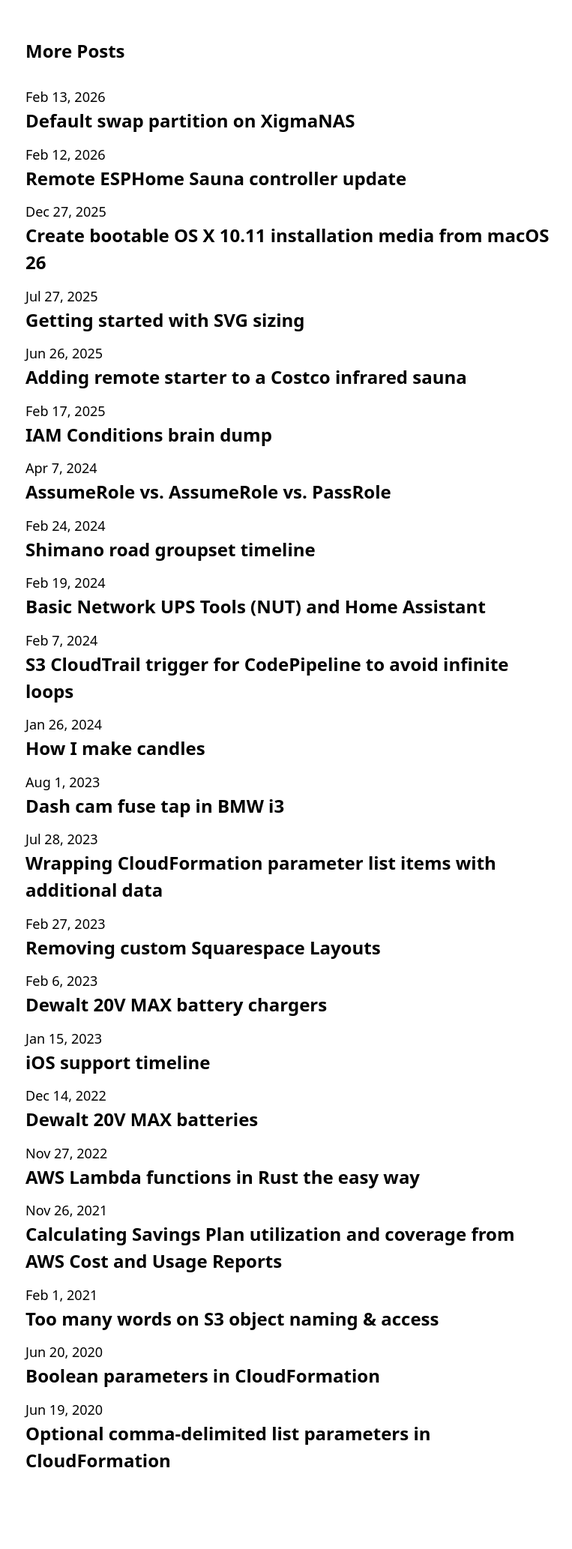
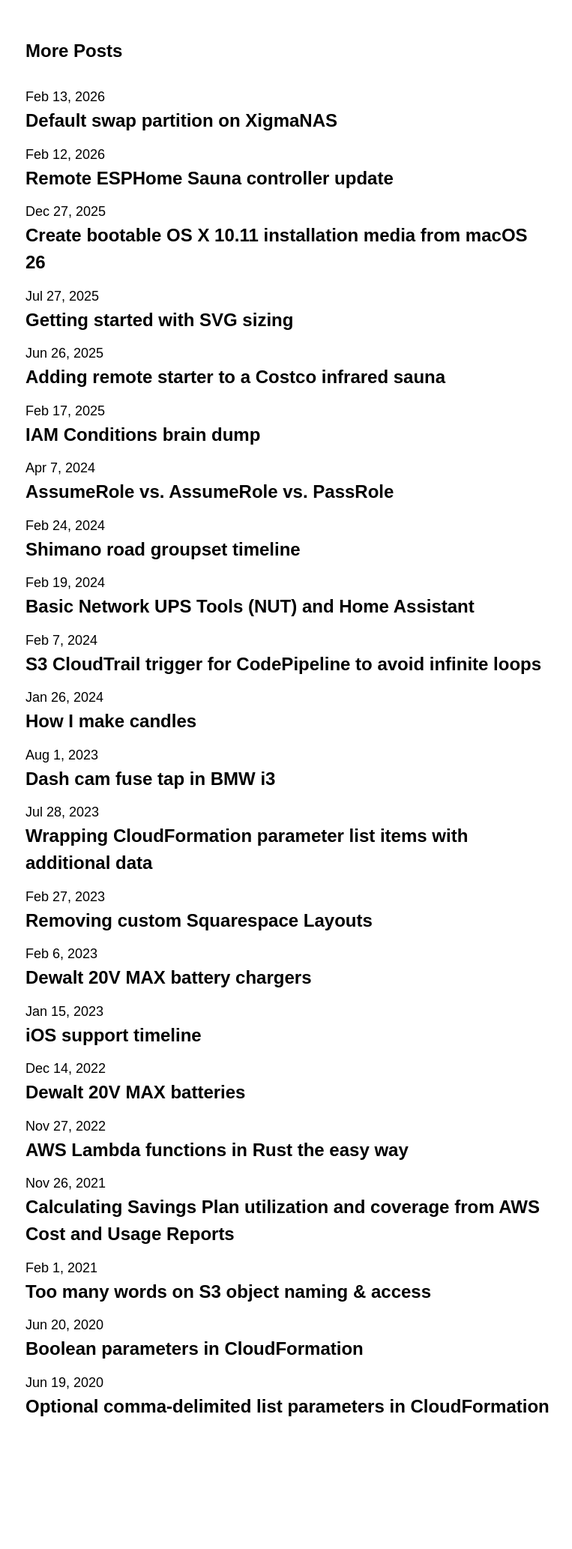
Before and after one commit to farski/awholenother.com, a Jekyll site: the page built from index.md, in a window 1280 px wide. Shown: the whole page at 75% size, without its empty margins (255-1018 px from the left). Built offline with Jekyll 4.4.1, drawn with Linux system fonts in a browser that asks for light colours; after the commit the page ends 1994 px from its top, so only the background shows below that.

Commit message:
Default to reading font rather than UI font

```diff
--- a/css/main.css
+++ b/css/main.css
@@ -65,7 +65,7 @@
 	background-color: var(--bg-color);
 	color: var(--body-copy-color-fallback);
 	color: var(--body-copy-color);
-	font-family: system-ui;
+	font-family: sans-serif;
 }
 
 /* Multi-line headers are more compact */
```
